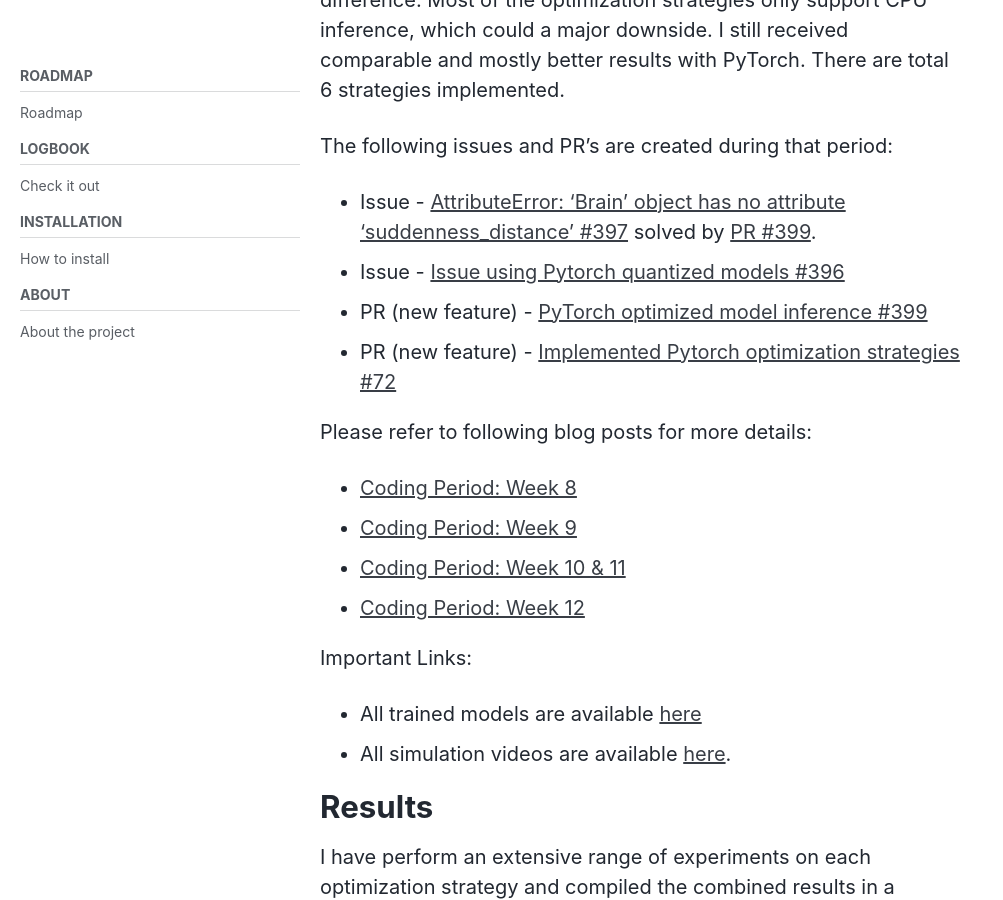
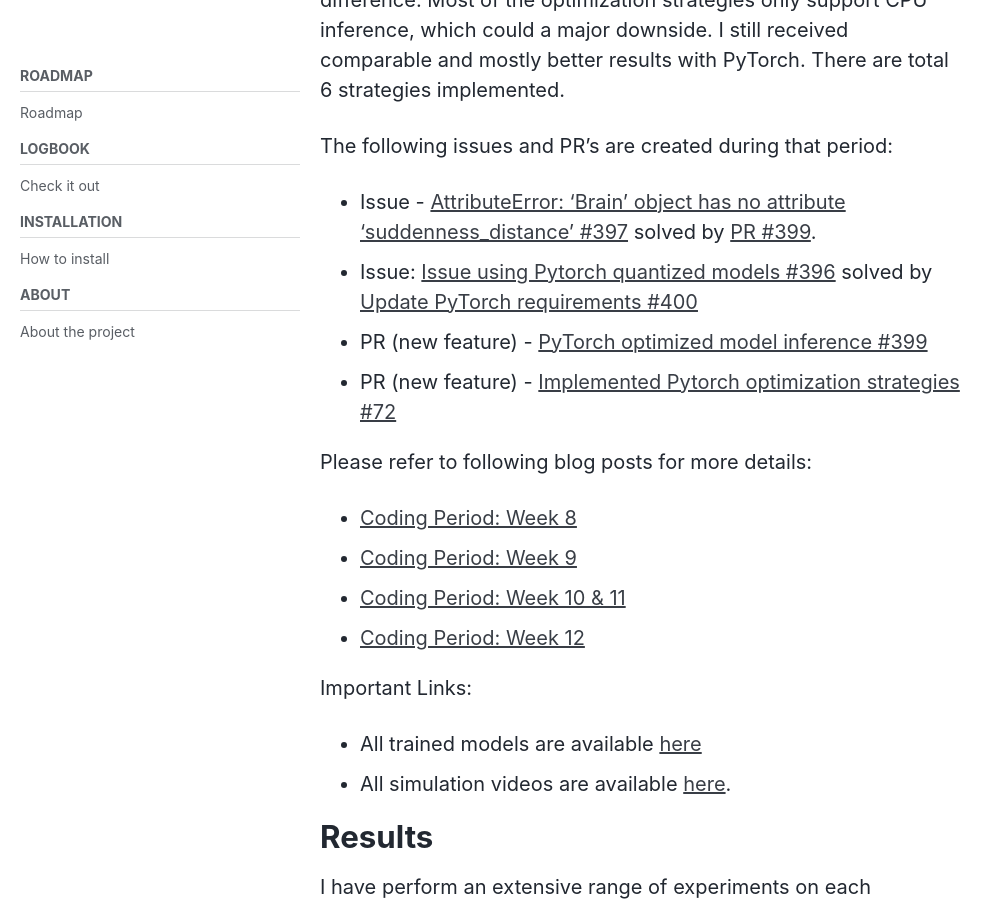
Before and after one commit to TheRoboticsClub/gsoc2022-Nikhil_Paliwal, a Jekyll site: the page built from docs/_posts/2022-09-05-Project-Summary.md, in a window 1280 px wide and 900 px high, scrolled down 5852 px. Shown: the whole window, without its empty margins (0-1003 px from the left). Built offline with Jekyll 4.4.1, drawn with Linux system fonts in a browser that asks for light colours; cached includes are drawn as plain includes; nearby versions of some CDN libraries.

Commit message:
Update and rename 2022-09-05-Coding-Period-Project-Summary.md to 2022-09-05-Project-Summary.md

```diff
--- a/docs/_posts/2022-09-05-Coding-Period-Project-Summary.md
+++ b/docs/_posts/2022-09-05-Project-Summary.md
@@ -138,7 +138,7 @@ PyTorch also support similar optimization strategies. There is support of TorchS
 The following issues and PR's are created during that period:
 
 * Issue - [AttributeError: 'Brain' object has no attribute 'suddenness_distance' #397](https://github.com/JdeRobot/BehaviorMetrics/issues/397) solved by [PR #399](https://github.com/JdeRobot/BehaviorMetrics/pull/399).
-* Issue - [Issue using Pytorch quantized models #396](https://github.com/JdeRobot/BehaviorMetrics/issues/396)
+* Issue: [Issue using Pytorch quantized models #396](https://github.com/JdeRobot/BehaviorMetrics/issues/396) solved by [Update PyTorch requirements #400](https://github.com/JdeRobot/BehaviorMetrics/pull/400)
 * PR (new feature) - [PyTorch optimized model inference #399](https://github.com/JdeRobot/BehaviorMetrics/pull/399)
 * PR (new feature) - [Implemented Pytorch optimization strategies #72](https://github.com/JdeRobot/DeepLearningStudio/pull/72)
 
```
